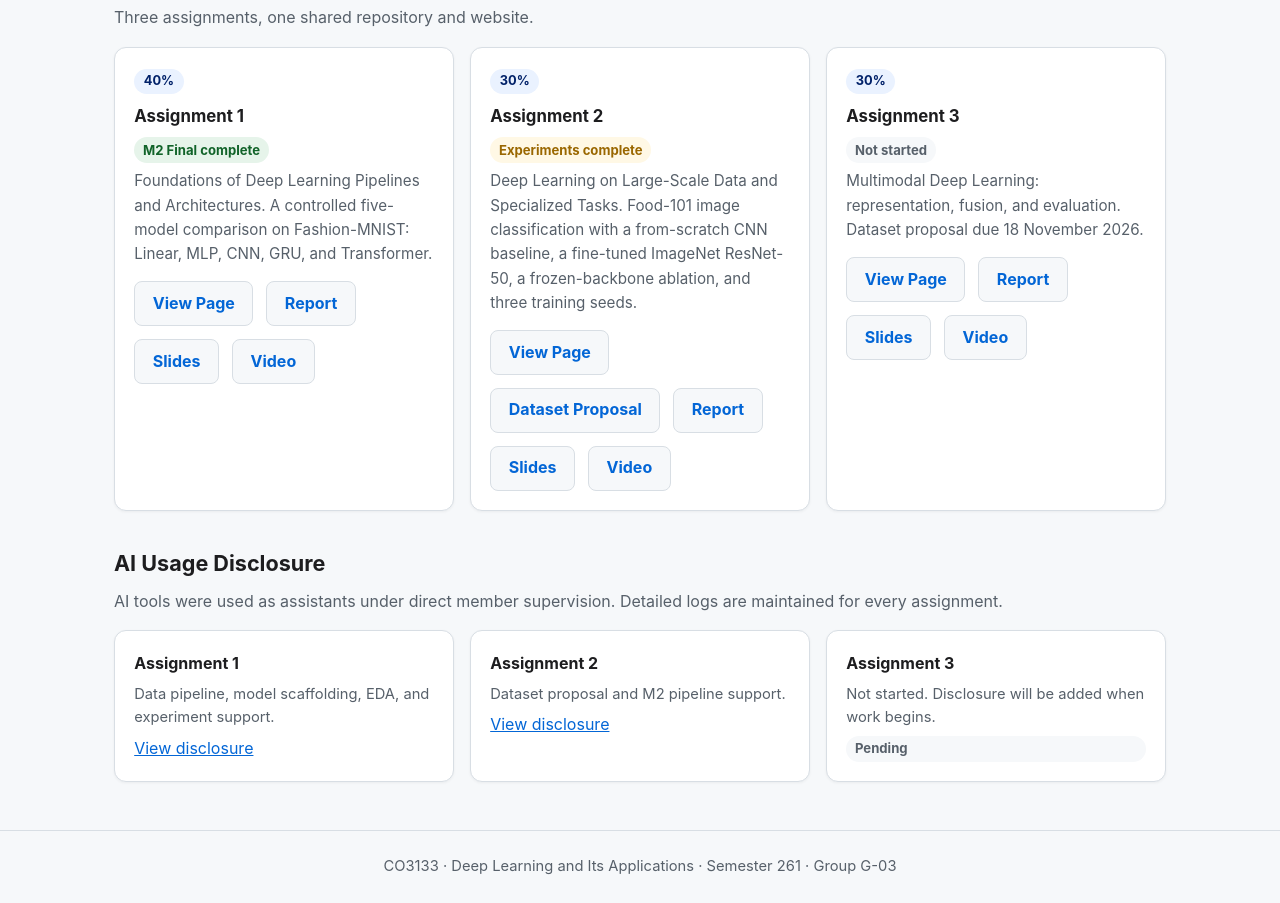
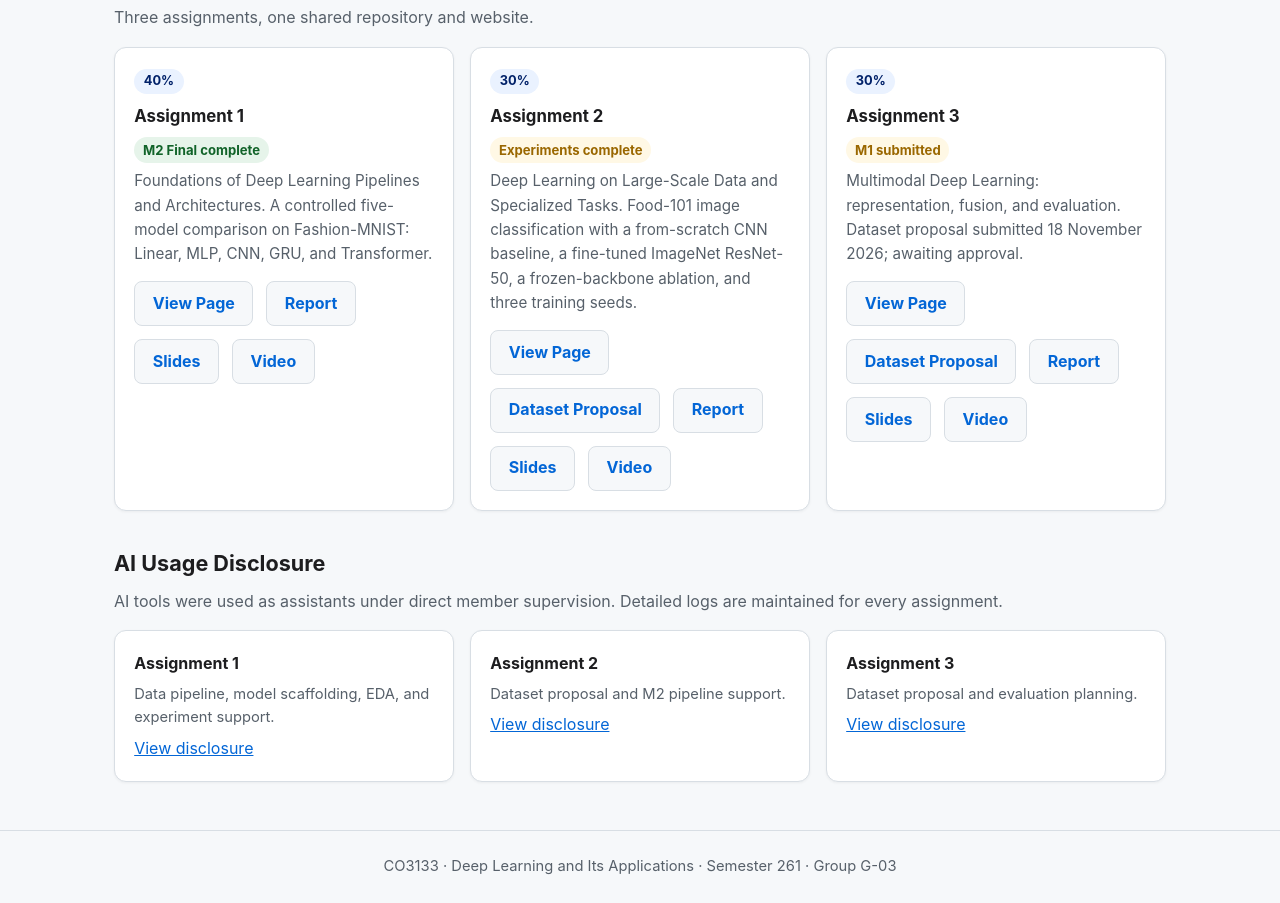
Before and after one commit to DangXiMi/CO3133-DeepLearning, a plain HTML site: page index.html in a window 1280 px wide. Shown: the part 802-1705 px from the top of the page. Drawn offline with Linux system fonts and the light colour scheme.

Commit message:
fix(a3): repair proposal links, fill plan, update landing status

```diff
--- a/index.html
+++ b/index.html
@@ -306,13 +306,14 @@
             <article class="card assignment-card">
                 <span class="weight">30%</span>
                 <h3>Assignment 3</h3>
-                <span class="status pending">Not started</span>
+                <span class="status draft">M1 submitted</span>
                 <p>
                     Multimodal Deep Learning: representation, fusion, and evaluation.
-                    Dataset proposal due 18 November 2026.
+                    Dataset proposal submitted 18 November 2026; awaiting approval.
                 </p>
                 <div class="actions">
                     <a class="btn" href="assignment3/index.html">View Page</a>
+                    <a class="btn" href="https://github.com/DangXiMi/CO3133-DeepLearning/blob/main/assignment3/PROPOSAL.md" target="_blank">Dataset Proposal</a>
                     <a class="btn" href="https://github.com/DangXiMi/CO3133-DeepLearning/blob/main/assignment3/materials/G-03_A3_Report.pdf" target="_blank">Report</a>
                     <a class="btn" href="https://github.com/DangXiMi/CO3133-DeepLearning/blob/main/assignment3/materials/G-03_A3_Slides.pdf" target="_blank">Slides</a>
                     <a class="btn" href="https://www.youtube.com/watch?v=TODO_A3_VIDEO" target="_blank">Video</a>
@@ -343,8 +344,8 @@
 
             <article class="card ai-card">
                 <h3>Assignment 3</h3>
-                <p>Not started. Disclosure will be added when work begins.</p>
-                <span class="status pending">Pending</span>
+                <p>Dataset proposal and evaluation planning.</p>
+                <a href="https://github.com/DangXiMi/CO3133-DeepLearning/blob/main/assignment3/AI_USAGE.md" target="_blank">View disclosure</a>
             </article>
         </div>
     </section>
```
Also changed, not shown: assignment3/index.html (+3 -3 lines).
